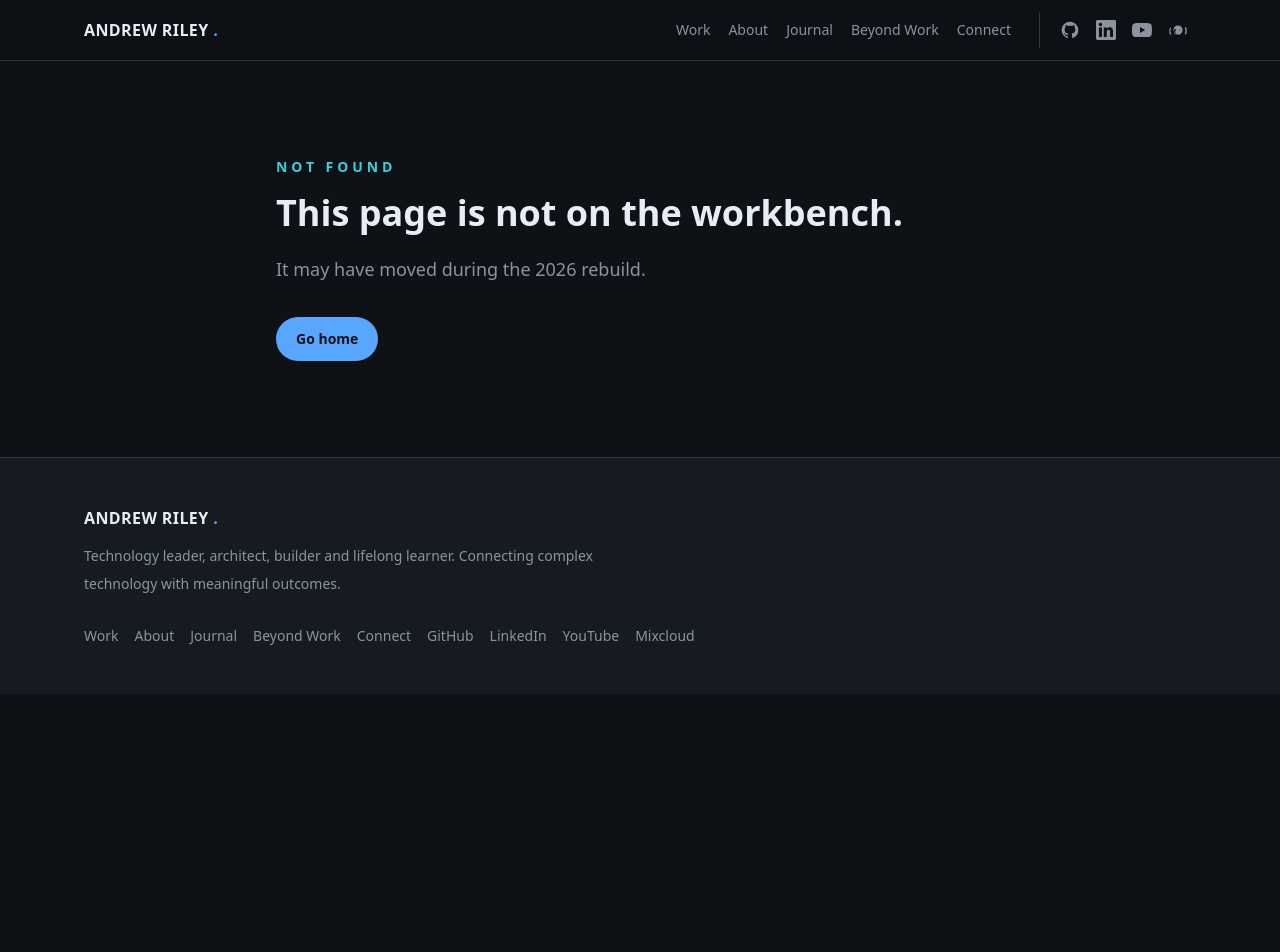
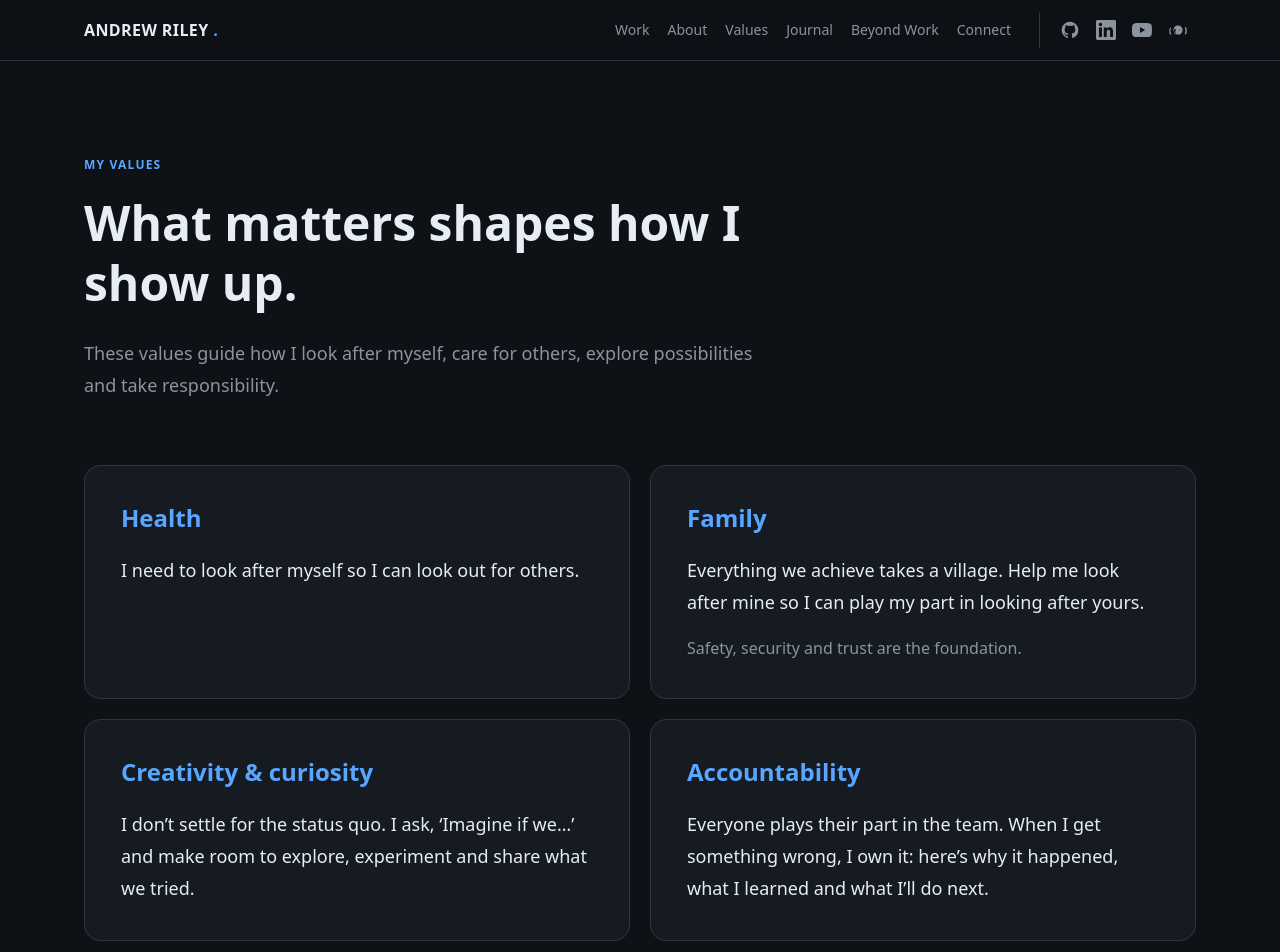
Before and after one commit to andrewkriley/www-andrewriley-info, a Next.js app: page /values in a window 1280 px wide. Before the commit this address had no page. Shown: the top 952 px of the page. Before the commit the page ends 800 px from the top, so only its background shows below. Built offline with nearby package versions, Linux system fonts and the light colour scheme.

Commit message:
feat: add personal values page

```diff
--- a/src/app/sitemap.ts
+++ b/src/app/sitemap.ts
@@ -2,4 +2,4 @@ import type { MetadataRoute } from "next";
 import { site } from "@/data/site";
 import { getAllPosts } from "@/lib/content";
 export const dynamic="force-static";
-export default function sitemap():MetadataRoute.Sitemap {const routes=["","/work","/about","/journal","/beyond","/connect","/design-system","/uses"];return [...routes.map(route=>({url:`${site.url}${route}`,lastModified:new Date()})),...getAllPosts().map(post=>({url:`${site.url}/p/${post.slug}`,lastModified:new Date(post.date)}))]}
+export default function sitemap():MetadataRoute.Sitemap {const routes=["","/work","/about","/values","/journal","/beyond","/connect","/design-system","/uses"];return [...routes.map(route=>({url:`${site.url}${route}`,lastModified:new Date()})),...getAllPosts().map(post=>({url:`${site.url}/p/${post.slug}`,lastModified:new Date(post.date)}))]}
--- /dev/null
+++ b/src/app/values/page.tsx
@@ -0,0 +1,56 @@
+import type { Metadata } from "next";
+import Link from "next/link";
+
+export const metadata: Metadata = {
+  title: "My Values",
+  description: "Health, family, creativity, curiosity and accountability: the values that guide how Andrew Riley lives and works.",
+};
+
+const values = [
+  {
+    id: "health",
+    title: "Health",
+    statement: "I need to look after myself so I can look out for others.",
+  },
+  {
+    id: "family",
+    title: "Family",
+    statement: "Everything we achieve takes a village. Help me look after mine so I can play my part in looking after yours.",
+    reflection: "Safety, security and trust are the foundation.",
+  },
+  {
+    id: "creativity-curiosity",
+    title: "Creativity & curiosity",
+    statement: "I don’t settle for the status quo. I ask, ‘Imagine if we…’ and make room to explore, experiment and share what we tried.",
+  },
+  {
+    id: "accountability",
+    title: "Accountability",
+    statement: "Everyone plays their part in the team. When I get something wrong, I own it: here’s why it happened, what I learned and what I’ll do next.",
+  },
+];
+
+export default function ValuesPage() {
+  return (
+    <>
+      <section className="mx-auto max-w-6xl px-5 pb-8 pt-16 sm:pt-24">
+        <p className="text-xs font-bold uppercase tracking-widest text-brand-primary">My values</p>
+        <h1 className="mt-5 max-w-3xl text-4xl font-bold leading-tight sm:text-5xl">What matters shapes how I show up.</h1>
+        <p className="mt-6 max-w-2xl text-lg leading-8 text-text-secondary">These values guide how I look after myself, care for others, explore possibilities and take responsibility.</p>
+      </section>
+      <section aria-label="My four values" className="mx-auto grid max-w-6xl gap-5 px-5 py-8 md:grid-cols-2">
+        {values.map((value) => (
+          <article id={value.id} key={value.id} className="scroll-mt-32 rounded-2xl border border-border-subtle bg-surface-card p-7 sm:p-9">
+            <h2 className="text-2xl font-bold text-brand-primary">{value.title}</h2>
+            <p className="mt-5 text-lg leading-8 text-text-primary">{value.statement}</p>
+            {value.reflection && <p className="mt-4 leading-7 text-text-secondary">{value.reflection}</p>}
+          </article>
+        ))}
+      </section>
+      <div className="mx-auto flex max-w-6xl flex-wrap gap-6 px-5 pb-16 pt-6">
+        <Link href="/about" className="font-semibold text-brand-primary hover:underline">My story →</Link>
+        <Link href="/#how-i-work" className="font-semibold text-brand-primary hover:underline">How I work →</Link>
+      </div>
+    </>
+  );
+}
--- a/src/data/site.ts
+++ b/src/data/site.ts
@@ -18,6 +18,7 @@ export const site = {
   nav: [
     { href: "/work", label: "Work" },
     { href: "/about", label: "About" },
+    { href: "/values", label: "Values" },
     { href: "/journal", label: "Journal" },
     { href: "/beyond", label: "Beyond Work" },
     { href: "/connect", label: "Connect" },
```
